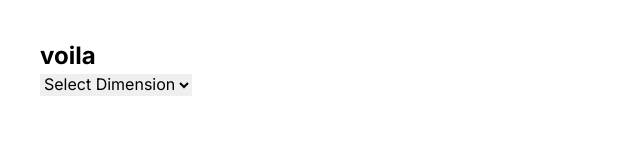
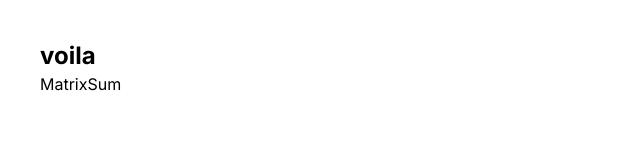
Before and after one commit to Hctor11/math-functions-test, a Next.js app: page / in a window 1280 px wide. Shown: the top 162 px of the page, without its empty margins (0-640 px from the left). Built offline with nearby package versions, Linux system fonts and the light colour scheme.

Commit message:
[add] trying to solve the mess

```diff
--- a/src/Components/InputCard.tsx
+++ /dev/null
@@ -1,11 +0,0 @@
-import Dimensions from "./Dimensions"
-
-const InputCard = () => {
-  return (
-    <div>
-        <Dimensions />
-    </div>
-  )
-}
-
-export default InputCard
--- a/src/Components/InputSet.tsx
+++ b/src/Components/InputSet.tsx
@@ -8,9 +8,9 @@ const InputSet = ({ rows, cols }: InputSetProps) => {
     return (
       <div className="input-set">
         {Array.from({ length: rows }, (_, i) => (
-          <div className="input-row m-2" key={i}>
+          <div className="input-row" key={i}>
             {Array.from({ length: cols }, (_, j) => (
-              <input type="number" className="input min-w-10 max-w-16 border rounded-md m-2" key={j} />
+              <input type="number" className="input min-w-10 max-w-16 border text-sm p-1 text-center rounded-md m-1" key={j} min={-999} max={999} />
             ))}
           </div>
         ))}
--- a/src/Components/Dimensions.tsx
+++ b/src/Components/MatrixInput.tsx
@@ -5,9 +5,13 @@ import InputSet from "./InputSet";
 import { DIMENSIONS } from "@/util/Dimensions";
 import type { Dimensions } from "@/util/Dimensions";
 
-const Dimensions = () => {
+const MatrixInput = () => {
   const [selectedDimension, setSelectedDimension] = useState<Dimensions | null>(
-    null
+    {
+      rows: 3,
+      columns: 3,
+      text: "3x3"
+    }
   );
 
   const handleDimensionChange = (event: React.ChangeEvent<HTMLSelectElement>) => {
@@ -17,9 +21,12 @@ const Dimensions = () => {
   };
 
   return (
-    <>
-      <select name="dimensions" id="dimensions" onChange={handleDimensionChange}>
-        <option value="">Select Dimension</option>
+    <div className="flex flex-col border-2  p-2 rounded-lg w-fit">
+      <label htmlFor="dimensions" className="text-sm font-bold block text-center">
+      Matrix A
+      </label>
+      <hr className="mb-2"/>
+      <select name="dimensions" id="dimensions" className="ml-1 w-fit rounded-md bg-zinc-300" onChange={handleDimensionChange}>
         {DIMENSIONS.map((dimension) => (
           <option key={dimension.text} value={dimension.text}>
             {dimension.text}
@@ -27,11 +34,12 @@ const Dimensions = () => {
         ))}
       </select>
 
+
       {selectedDimension && (
         <InputSet rows={selectedDimension.rows} cols={selectedDimension.columns} />
       )}
-    </>
+    </div>
   );
 };
 
-export default Dimensions;
+export default MatrixInput;
--- /dev/null
+++ b/src/Components/MatrixSum.tsx
@@ -0,0 +1,8 @@
+
+const MatrixSum = () => {
+  return (
+    <div>MatrixSum</div>
+  )
+}
+
+export default MatrixSum
--- a/src/app/page.tsx
+++ b/src/app/page.tsx
@@ -1,4 +1,4 @@
-import InputCard from "@/Components/InputCard";
+import MatrixSum from "@/Components/MatrixSum";
 
 export default function Home() {
   return (
@@ -6,7 +6,7 @@ export default function Home() {
       <h1 className="text-2xl font-bold">
         voila
       </h1>
-      <InputCard/>
+      <MatrixSum />
     </main>
   );
 }
--- a/src/util/Dimensions.ts
+++ b/src/util/Dimensions.ts
@@ -1,3 +1,6 @@
+/*
+The dimensions type is necesary because it is useful to define the matrix type
+*/
 
 export interface Dimensions {
     rows: number;
@@ -18,7 +21,12 @@ export const DIMENSIONS:Dimensions[] = [
   },
   {
     rows: 2,
+    columns: 3,
+    text: "2x3"
+  },
+  {
+    rows: 3,
     columns: 2,
-    text: "2x3"
+    text: "3x2"
   }
 ]
```
Also changed, not shown: package.json (+5 -4 lines), src/Components/MatrixResult.tsx (added, +9 -0 lines), src/Store/MatrixStore.ts (added, +21 -0 lines), 1 other file (tests, documents, lock files or other folders).
